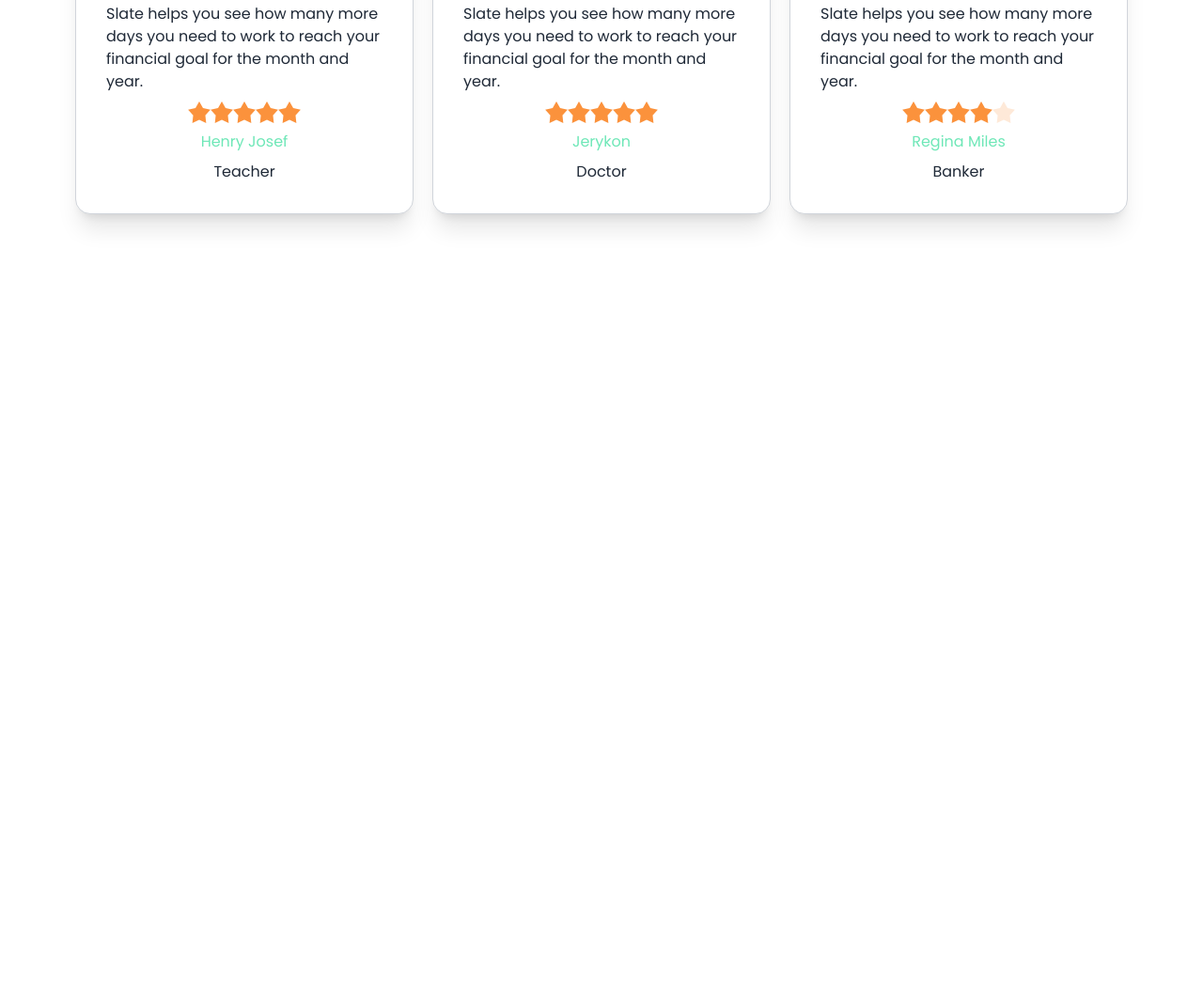
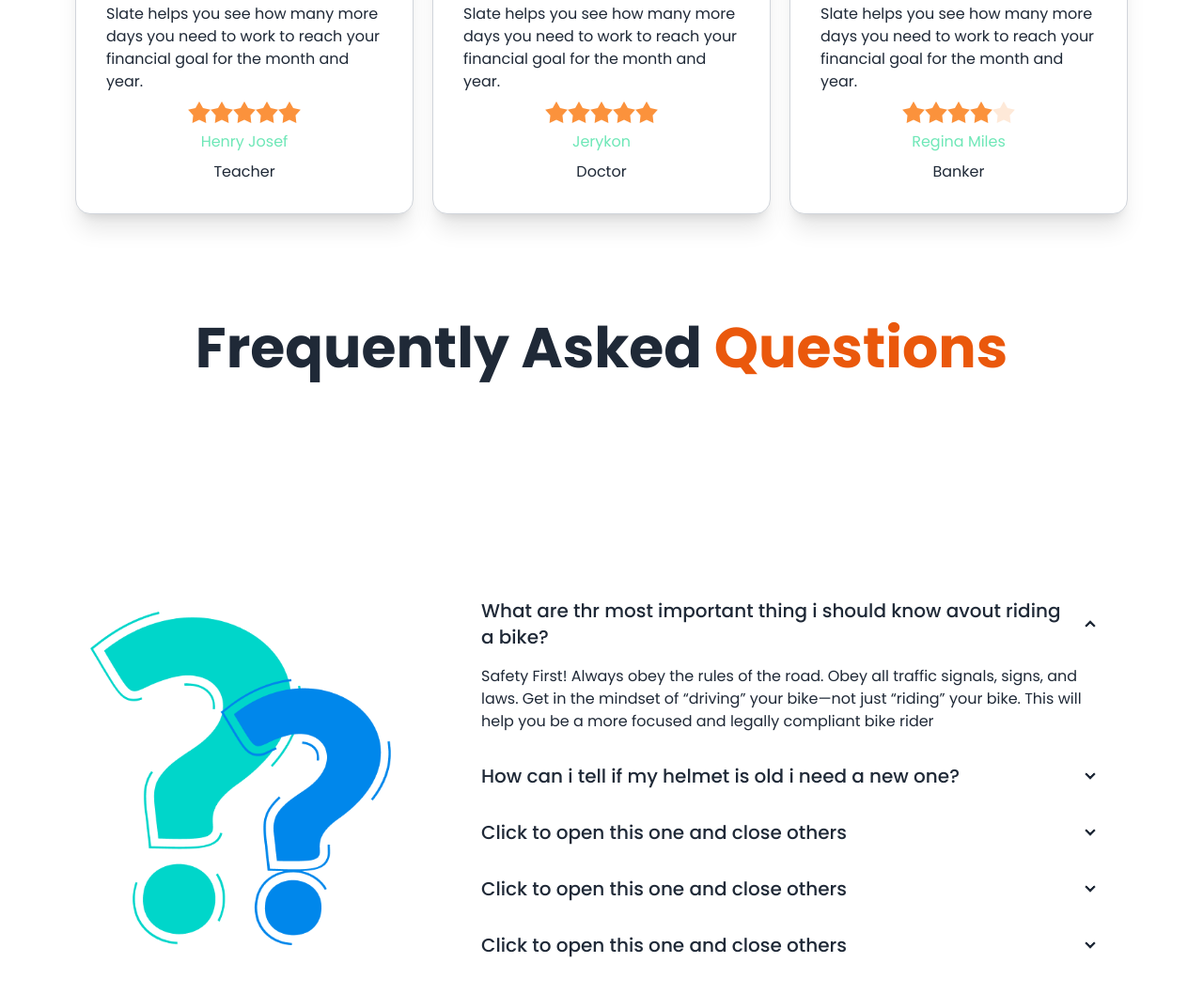
Before and after one commit to opu3199/Biker-Zone, a plain HTML site: page index.html in a window 1280 px wide. Shown: the part 2270-3328 px from the top of the page at 94% size. Before the commit the page ends 2578 px from the top, so only its background shows below. Drawn offline with nearby package versions, Linux system fonts and the light colour scheme.

Commit message:
question bar

```diff
--- a/index.html
+++ b/index.html
@@ -268,7 +268,66 @@
 
       </section>
 
-      <section>
+      <section class="mt-8 px-7  lg:px-20">
+        <h1 class="text-6xl font-bold text-center">Frequently Asked  <span class="text-orange-600">Questions</span></h1>
+
+          <div class="hero min-h-screen   mt-7 ">
+            <div class="hero-content flex-col lg:flex-row lg:gap-20 gap-10">
+              <img class="lg:w-80 w-40" src="images/others/faq.png" class="max-w-sm rounded-lg shadow-2xl" />
+              <div>
+                <div class="collapse collapse-arrow ">
+                  <input type="radio" name="my-accordion-2" checked="checked" />
+                  <div class="collapse-title text-xl font-medium">
+                    What are thr most important thing i should know avout riding a bike?
+                  </div>
+                  <div class="collapse-content">
+                    <p>Safety First! Always obey the rules of the road. Obey all traffic signals, signs, and laws.
+                       Get in the mindset of “driving” your bike—not just “riding” your bike. This will help you be
+                        a more focused and legally compliant bike rider</p>
+                  </div>
+                </div>
+                <div class="collapse collapse-arrow ">
+                  <input type="radio" name="my-accordion-2" />
+                  <div class="collapse-title text-xl font-medium">
+                    How can i tell if my helmet is old i need a new one?
+                  </div>
+                  <div class="collapse-content">
+                    <p>Safety First! Always obey the rules of the road. Obey all traffic signals, signs, and laws.
+                       Get in the mindset of “driving” your bike—not just “riding” your bike. This will help you be
+                        a more focused and legally compliant bike rider.</p>
+                  </div>
+                </div>
+                <div class="collapse collapse-arrow ">
+                  <input type="radio" name="my-accordion-2" />
+                  <div class="collapse-title text-xl font-medium">
+                    Click to open this one and close others
+                  </div>
+                  <div class="collapse-content">
+                    <p>hello</p>
+                  </div>
+                </div>
+                <div class="collapse collapse-arrow ">
+                  <input type="radio" name="my-accordion-2" />
+                  <div class="collapse-title text-xl font-medium">
+                    Click to open this one and close others
+                  </div>
+                  <div class="collapse-content">
+                    <p>hello</p>
+                  </div>
+                </div>
+                <div class="collapse collapse-arrow ">
+                  <input type="radio" name="my-accordion-2" />
+                  <div class="collapse-title text-xl font-medium">
+                    Click to open this one and close others
+                  </div>
+                  <div class="collapse-content">
+                    <p>hello</p>
+                  </div>
+                </div>
+              </div>
+            </div>
+          </div>
+
 
       </section>
 
```
